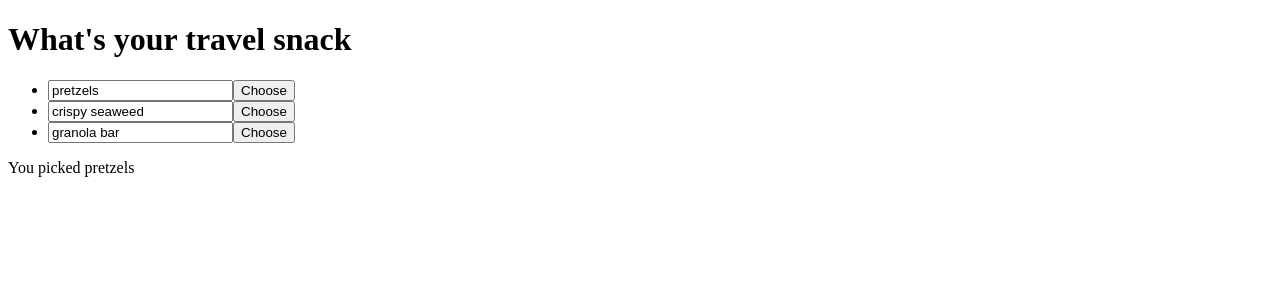
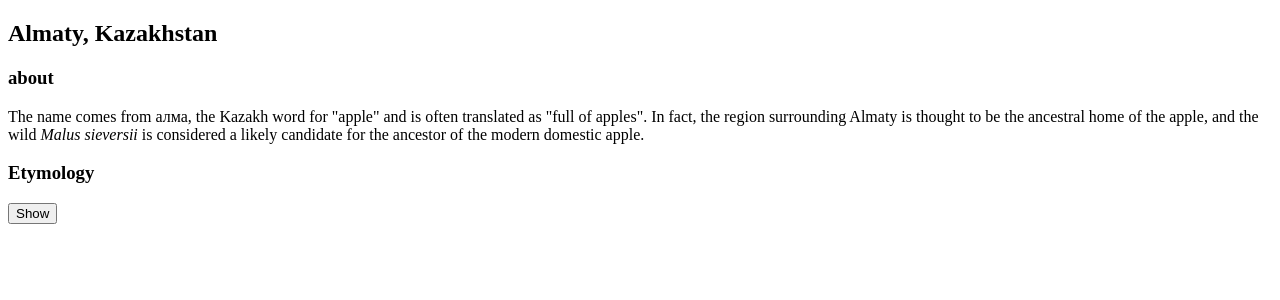
Before and after one commit to anuz505/React-Basics, a React (Vite) app in the folder my-react-app/: page / in a window 1280 px wide. Shown: the top 300 px of the page. Built offline with nearby package versions, Linux system fonts and the light colour scheme.

Commit message:
Sharing State Between Components

```diff
--- /dev/null
+++ b/my-react-app/src/03_managing_state/05_sharing_states.jsx
@@ -0,0 +1,45 @@
+import { useState } from "react";
+
+
+function Panel({title,isActive,children,onShow}){
+
+    return(
+        <>
+            <section className="panel">
+
+                <h3>{title}</h3>
+                {isActive ? (
+                    <p>{children}</p>
+                ):(
+                    <button onClick={onShow}>
+                        Show
+                    </button>
+                )}
+            </section>
+        </>
+    )
+}
+
+export default function Accordian(){
+
+    const [activeIndex, setActiveIndex] = useState(0);
+
+    return(
+        <>
+            <h2>
+            Almaty, Kazakhstan
+            </h2>
+            <Panel title = "about"
+                    isActive={activeIndex === 0}
+                    onShow={()=> setActiveIndex(0)}
+            >The name comes from <span lang="kk-KZ">алма</span>, the Kazakh word for "apple" and is often translated as "full of apples". In fact, the region surrounding Almaty is thought to be the ancestral home of the apple, and the wild <i lang="la">Malus sieversii</i> is considered a likely candidate for the ancestor of the modern domestic apple.</Panel>
+            <Panel
+                title="Etymology"
+                isActive={activeIndex === 1}
+                onShow={() => setActiveIndex(1)}
+            >
+                The name comes from <span lang="kk-KZ">алма</span>, the Kazakh word for "apple" and is often translated as "full of apples". In fact, the region surrounding Almaty is thought to be the ancestral home of the apple, and the wild <i lang="la">Malus sieversii</i> is considered a likely candidate for the ancestor of the modern domestic apple.
+            </Panel>
+        </>
+    )
+}
--- a/my-react-app/src/App.jsx
+++ b/my-react-app/src/App.jsx
@@ -1,12 +1,12 @@
 import '../src/index.css';
-import Menu from "./03_managing_state/04_structure1.jsx"
+import Accordian from "./03_managing_state/05_sharing_states.jsx"
 
 function App() {
 
 
   return (
     <>
-      <Menu />
+      <Accordian />
     </>
   )
 }
```
